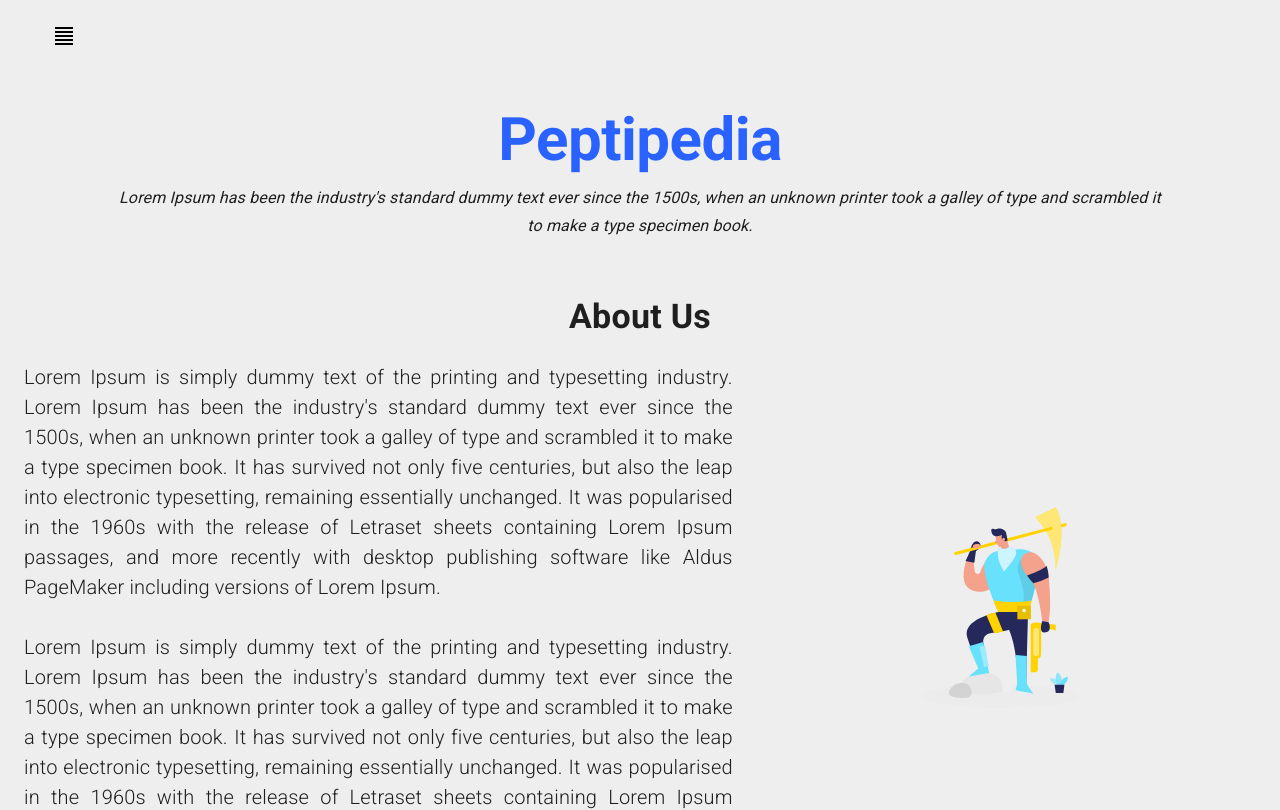
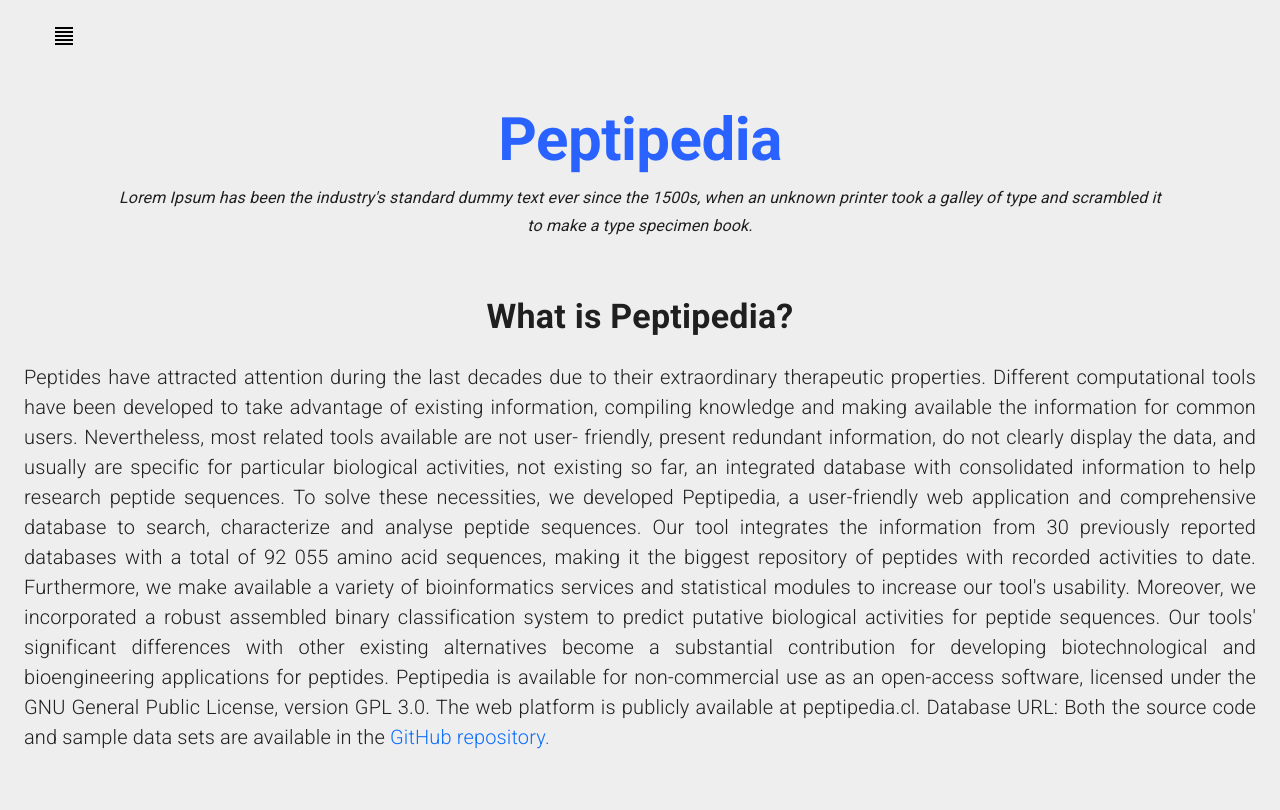
Before and after one commit to ProteinEngineering-PESB2/Peptipedia2.0, a React (Create React App) app in the folder app/: page / in a window 1280 px wide. Shown: the top 810 px of the page. Built offline with nearby package versions, Linux system fonts and the light colour scheme.

Commit message:
arreglando

```diff
--- a/app/public/index.html
+++ b/app/public/index.html
@@ -9,35 +9,12 @@
       name="description"
       content="Web site created using create-react-app"
     />
-    <link rel="apple-touch-icon" href="%PUBLIC_URL%/logo192.png" />
-    <!--
-      manifest.json provides metadata used when your web app is installed on a
-      user's mobile device or desktop. See https://developers.google.com/web/fundamentals/web-app-manifest/
-    -->
+    <!-- <link rel="apple-touch-icon" href="%PUBLIC_URL%/logo192.png" /> -->
     <link rel="manifest" href="%PUBLIC_URL%/manifest.json" />
-    <!--
-      Notice the use of %PUBLIC_URL% in the tags above.
-      It will be replaced with the URL of the `public` folder during the build.
-      Only files inside the `public` folder can be referenced from the HTML.
-
-      Unlike "/favicon.ico" or "favicon.ico", "%PUBLIC_URL%/favicon.ico" will
-      work correctly both with client-side routing and a non-root public URL.
-      Learn how to configure a non-root public URL by running `npm run build`.
-    -->
-    <title>React App</title>
+    <title>Peptipedia</title>
   </head>
   <body>
     <noscript>You need to enable JavaScript to run this app.</noscript>
     <div id="root"></div>
-    <!--
-      This HTML file is a template.
-      If you open it directly in the browser, you will see an empty page.
-
-      You can add webfonts, meta tags, or analytics to this file.
-      The build step will place the bundled scripts into the <body> tag.
-
-      To begin the development, run `npm start` or `yarn start`.
-      To create a production bundle, use `npm run build` or `yarn build`.
-    -->
   </body>
 </html>
--- a/app/src/components/Dashboard/AdvancedSearch/PeptideDetail.js
+++ b/app/src/components/Dashboard/AdvancedSearch/PeptideDetail.js
@@ -233,6 +233,7 @@ export default function PeptideDetail({
                 display: "flex",
                 justifyContent: "space-between",
                 alignItems: "center",
+                marginBottom: 2,
               }}
             >
               <Typography variant="h4" sx={{ fontWeight: "bold" }}>
@@ -251,13 +252,13 @@ export default function PeptideDetail({
               </Button>
             </Box>
           </Grid>
+          <Grid item xs={12} sm={12} md={12} lg={12} xl={12}>
+            <Typography variant="h6" sx={{ fontWeight: "bold", display: "flex", alignItems: "center" }}>
+              PDB Structure {path === "" && (<Typography variant="subtitle1" sx={{ marginLeft: 1, fontWeight: "bold" }}>(Structure not found)</Typography>)}
+            </Typography>
+          </Grid>
           {path !== "" && (
             <>
-              <Grid item xs={12} sm={12} md={12} lg={12} xl={12}>
-                <Typography variant="h6" sx={{ fontWeight: "bold" }}>
-                  PDB Structure
-                </Typography>
-              </Grid>
               <Grid item xs={12} sm={12} md={12} lg={12} xl={5}>
                 <div id="content-pdb" style={{ width: "100%" }}></div>
               </Grid>
@@ -378,7 +379,7 @@ export default function PeptideDetail({
                   Activity
                 </Typography>
               </Grid>
-              <Grid item xs={12} sm={12} md={12} lg={12} xl={12}>
+              <Grid item xs={12} sm={12} md={7} lg={6} xl={5}>
                 <DataTable
                   title="Activitiy"
                   columns={activitiesColumns}
@@ -394,7 +395,7 @@ export default function PeptideDetail({
                   Taxonomy
                 </Typography>
               </Grid>
-              <Grid item xs={12} sm={12} md={12} lg={12} xl={12}>
+              <Grid item xs={12} sm={12} md={7} lg={6} xl={5}>
                 <DataTable
                   title="Taxonomy"
                   columns={taxonomiesColumns}
@@ -410,7 +411,7 @@ export default function PeptideDetail({
                   Databases
                 </Typography>
               </Grid>
-              <Grid item xs={12} sm={12} md={12} lg={12} xl={12}>
+              <Grid item xs={12} sm={12} md={7} lg={6} xl={5}>
                 <DataTable
                   title="Database"
                   columns={databasesColumns}
--- a/app/src/components/Dashboard/Home/About.js
+++ b/app/src/components/Dashboard/Home/About.js
@@ -10,34 +10,40 @@ const About = () => {
         variant="h4"
         style={{ fontWeight: "bold", textAlign: "center" }}
       >
-        About Us
+        What is Peptipedia?
       </Typography>
       <Grid container spacing={3}>
-        <Grid item lg={7} xs={12} marginTop={3}>
+        <Grid item marginTop={3}>
           <p className="lead" style={{ textAlign: "justify" }}>
-            Lorem Ipsum is simply dummy text of the printing and typesetting
-            industry. Lorem Ipsum has been the industry's standard dummy text
-            ever since the 1500s, when an unknown printer took a galley of type
-            and scrambled it to make a type specimen book. It has survived not
-            only five centuries, but also the leap into electronic typesetting,
-            remaining essentially unchanged. It was popularised in the 1960s
-            with the release of Letraset sheets containing Lorem Ipsum passages,
-            and more recently with desktop publishing software like Aldus
-            PageMaker including versions of Lorem Ipsum.
-            <br></br>
-            <br></br>
-            Lorem Ipsum is simply dummy text of the printing and typesetting
-            industry. Lorem Ipsum has been the industry's standard dummy text
-            ever since the 1500s, when an unknown printer took a galley of type
-            and scrambled it to make a type specimen book. It has survived not
-            only five centuries, but also the leap into electronic typesetting,
-            remaining essentially unchanged. It was popularised in the 1960s
-            with the release of Letraset sheets containing Lorem Ipsum passages,
-            and more recently with desktop publishing software like Aldus
-            PageMaker including versions of Lorem Ipsum.
+            Peptides have attracted attention during the last decades due to
+            their extraordinary therapeutic properties. Different computational
+            tools have been developed to take advantage of existing information,
+            compiling knowledge and making available the information for common
+            users. Nevertheless, most related tools available are not user-
+            friendly, present redundant information, do not clearly display the
+            data, and usually are specific for particular biological activities,
+            not existing so far, an integrated database with consolidated
+            information to help research peptide sequences. To solve these
+            necessities, we developed Peptipedia, a user-friendly web
+            application and comprehensive database to search, characterize and
+            analyse peptide sequences. Our tool integrates the information from
+            30 previously reported databases with a total of 92 055 amino acid
+            sequences, making it the biggest repository of peptides with
+            recorded activities to date. Furthermore, we make available a
+            variety of bioinformatics services and statistical modules to
+            increase our tool&#39;s usability. Moreover, we incorporated a
+            robust assembled binary classification system to predict putative
+            biological activities for peptide sequences. Our tools&#39;
+            significant differences with other existing alternatives become a
+            substantial contribution for developing biotechnological and
+            bioengineering applications for peptides. Peptipedia is available
+            for non-commercial use as an open-access software, licensed under
+            the GNU General Public License, version GPL 3.0. The web platform is
+            publicly available at peptipedia.cl. Database URL: Both the source
+            code and sample data sets are available in the <a href="https://github.com/ProteinEngineering-PESB2/peptipedia" target="_blank" style={{ textDecoration: "none" }}>GitHub repository.</a>
           </p>
         </Grid>
-        <Grid
+        {/* <Grid
           item
           lg={5}
           xs={12}
@@ -48,7 +54,7 @@ const About = () => {
           }}
         >
           <img src={Fornite} alt="header" style={{ height: "15rem" }} />
-        </Grid>
+        </Grid> */}
       </Grid>
     </>
   );
```
Also changed, not shown: app/public/manifest.json.
